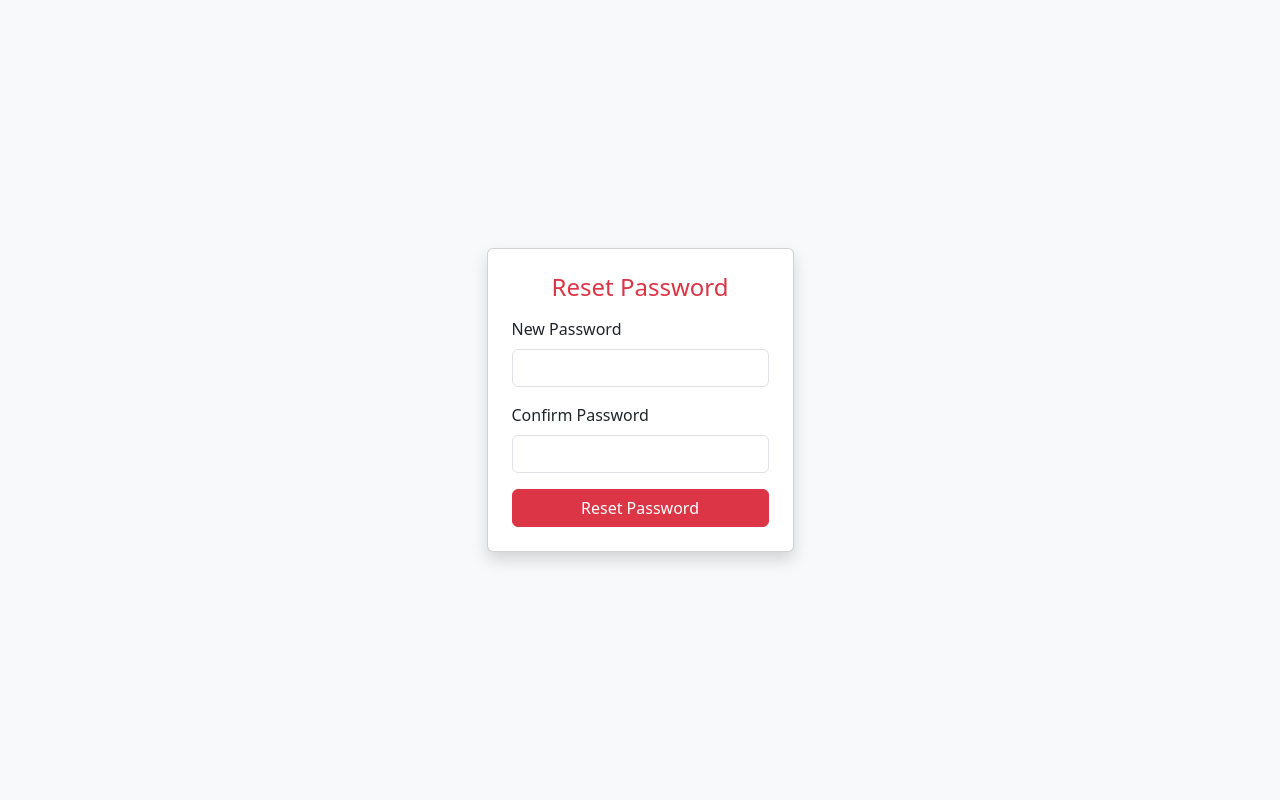
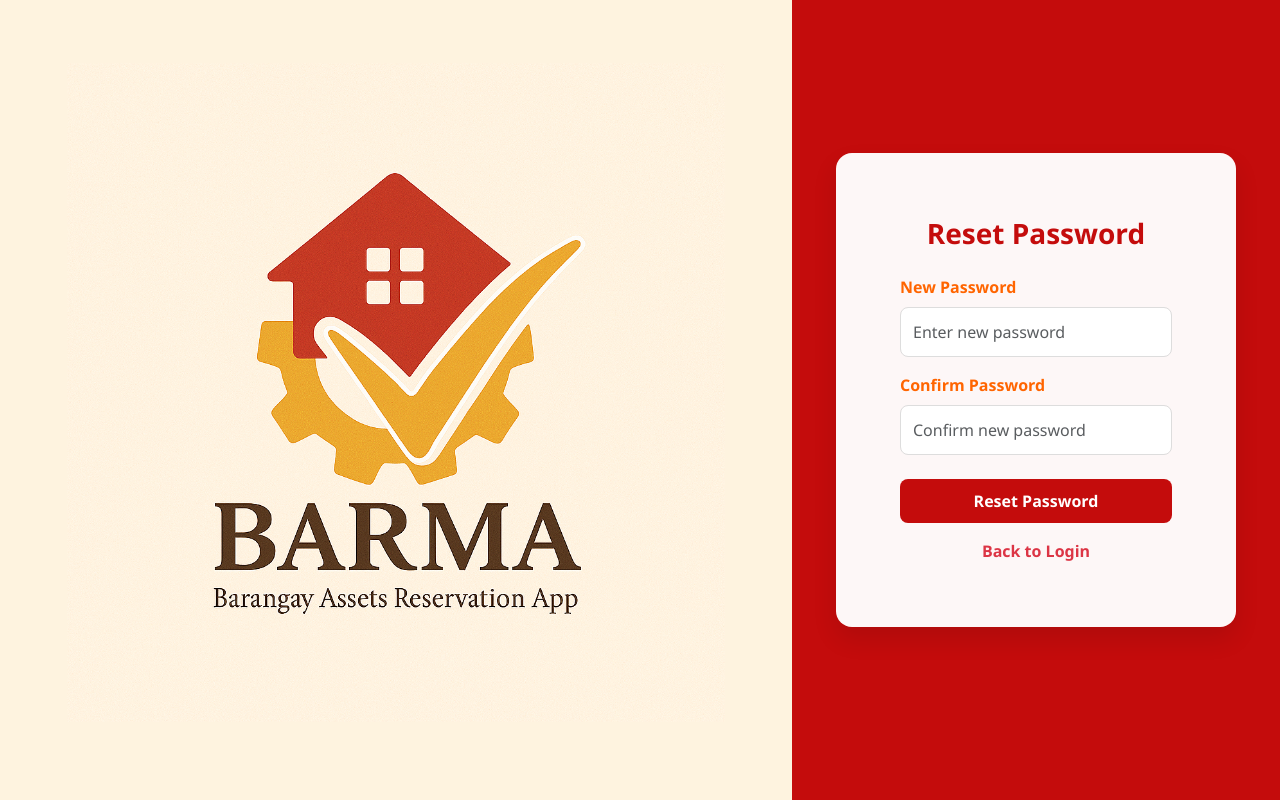
Before and after one commit to Mackynie/flask-borrowing, a Flask app: a page that uses admin_web/templates/admin_reset_password.html in a window 1280 px wide. Run offline with Flask 2, Linux system fonts and the light colour scheme; parts of the project's set-up code (start-up, migrations or seed data) failed here and were passed over; some libraries are stand-ins or nearby versions.

Commit message:
Update admin_reset_password.html

```diff
--- a/admin_web/templates/admin_reset_password.html
+++ b/admin_web/templates/admin_reset_password.html
@@ -1,24 +1,200 @@
 <!DOCTYPE html>
-<html>
+<html lang="en">
 <head>
-  <title>Reset Password - Admin</title>
+  <meta name="viewport" content="width=device-width, initial-scale=1.0">
+  <meta charset="UTF-8">
+  <title>Reset Password - BARMA</title>
   <link href="https://cdn.jsdelivr.net/npm/bootstrap@5.3.3/dist/css/bootstrap.min.css" rel="stylesheet">
+  <style>
+    :root {
+      --red: #C40C0C;
+      --amber: #FFC100;
+      --orange: #FF6500;
+      --deep-orange: #FF8A08;
+      --beige: #ECDCBF;
+      --light-yellow: #F8F2DE;
+      --white: #ffffff;
+    }
+
+    html, body {
+      height: 100%;
+      margin: 0;
+      font-family: 'Segoe UI', sans-serif;
+    }
+
+    .split-container {
+      display: flex;
+      height: 100vh;
+    }
+
+    .left-pane {
+      flex: 3;
+      background: #fef3df;
+      display: flex;
+      align-items: center;
+      justify-content: center;
+      flex-direction: column;
+      text-align: center;
+      padding: 30px;
+    }
+
+    .left-pane img {
+      max-width: 90%;
+      height: auto;
+      margin-bottom: 15px;
+    }
+
+    .right-pane {
+      flex: 2;
+      background-color: var(--red);
+      display: flex;
+      align-items: center;
+      justify-content: center;
+      flex-direction: column;
+      position: relative;
+    }
+
+    .reset-card {
+      background: rgba(255, 255, 255, 0.97);
+      border-radius: 16px;
+      padding: 5vw;
+      box-shadow: 0 12px 25px rgba(0, 0, 0, 0.1);
+      width: 90%;
+      max-width: 400px;
+      margin-bottom: 20px;
+      transition: transform 0.3s ease, box-shadow 0.3s ease;
+    }
+
+    .reset-card:hover {
+      transform: translateY(-4px);
+      box-shadow: 0 15px 30px rgba(0, 0, 0, 0.15);
+    }
+
+    .reset-card h3 {
+      text-align: center;
+      color: var(--red);
+      font-weight: bold;
+      margin-bottom: 25px;
+    }
+
+    .form-label {
+      font-weight: 600;
+      color: var(--orange);
+    }
+
+    .form-control {
+      border-radius: 8px;
+      padding: 12px;
+      border: 1px solid #ddd;
+    }
+
+    .btn-primary {
+      background-color: var(--red);
+      border: none;
+      border-radius: 8px;
+      padding: 10px;
+      font-weight: 600;
+      transition: background 0.3s ease;
+    }
+
+    .btn-primary:hover {
+      background-color: var(--deep-orange);
+    }
+
+    .alert-danger {
+      background-color: #fbeaea;
+      color: var(--red);
+      border: 1px solid var(--red);
+      padding: 8px 12px;
+      border-radius: 6px;
+      font-size: 0.9rem;
+      margin-bottom: 20px;
+    }
+
+    @media (max-width: 992px) {
+      .split-container {
+        flex-direction: column;
+        height: auto;
+      }
+
+      .left-pane {
+        flex: none;
+        padding: 20px;
+      }
+
+      .left-pane img {
+        max-width: 200px;
+      }
+
+      .right-pane {
+        flex: none;
+        padding: 20px;
+        width: 100%;
+      }
+
+      .reset-card {
+        margin: 20px auto;
+        width: 95%;
+        max-width: 400px;
+      }
+    }
+
+    @media (max-width: 576px) {
+      .left-pane img {
+        max-width: 150px;
+      }
+
+      .reset-card {
+        padding: 15px;
+      }
+
+      .form-control {
+        font-size: 0.9rem;
+        padding: 10px;
+      }
+
+      .btn-primary {
+        font-size: 0.9rem;
+        padding: 8px;
+      }
+    }
+  </style>
 </head>
-<body class="d-flex justify-content-center align-items-center vh-100 bg-light">
-  <div class="card shadow p-4" style="max-width:400px;">
-    <h4 class="text-center text-danger mb-3">Reset Password</h4>
-    {% if error %}<div class="alert alert-danger">{{ error }}</div>{% endif %}
-    <form method="POST">
+<body>
+
+<div class="split-container">
+  <!-- Left Branding Pane -->
+  <div class="left-pane">
+    <img src="{{ url_for('static', filename='img/logo.png') }}" alt="BARMA Logo" class="logo-img">
+  </div>
+
+  <!-- Right Reset Password Pane -->
+  <div class="right-pane">
+    <div class="reset-card">
+      <h3>Reset Password</h3>
+      {% if error %}
+        <div class="alert alert-danger text-center">{{ error }}</div>
+      {% endif %}
+      <form method="POST" action="{{ url_for('reset_password') }}">
         <div class="mb-3">
           <label class="form-label">New Password</label>
-        <input type="password" name="new_password" class="form-control" required>
+          <input type="password" name="new_password" class="form-control" placeholder="Enter new password" required>
         </div>
         <div class="mb-3">
           <label class="form-label">Confirm Password</label>
-        <input type="password" name="confirm_password" class="form-control" required>
+          <input type="password" name="confirm_password" class="form-control" placeholder="Confirm new password" required>
         </div>
-      <button type="submit" class="btn btn-danger w-100">Reset Password</button>
+        <button type="submit" class="btn btn-primary w-100 mt-2">Reset Password</button>
+        <div class="text-center mt-3">
+          <a href="{{ url_for('login') }}" class="text-decoration-none text-danger fw-semibold">
+            Back to Login
+          </a>
+        </div>
       </form>
     </div>
+  </div>
+</div>
+
+<script src="https://cdn.jsdelivr.net/npm/bootstrap@5.3.3/dist/js/bootstrap.bundle.min.js"></script>
 </body>
 </html>
```
Lines whose indentation alone changed are shown as unchanged.
